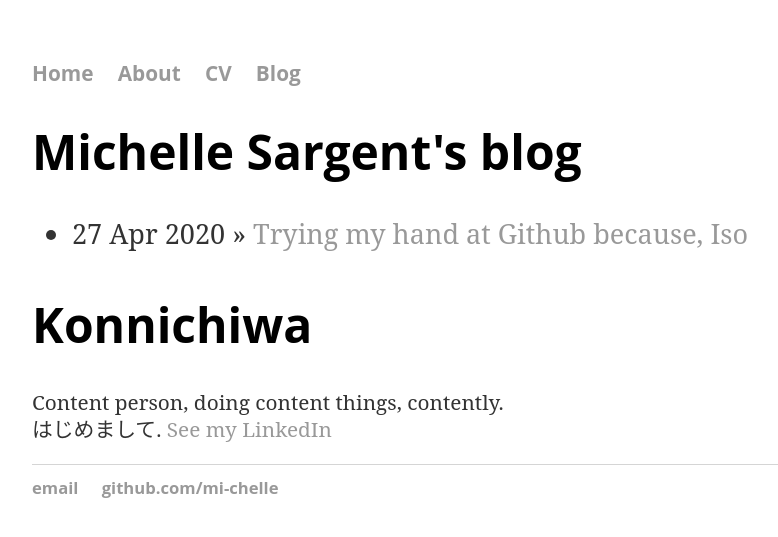
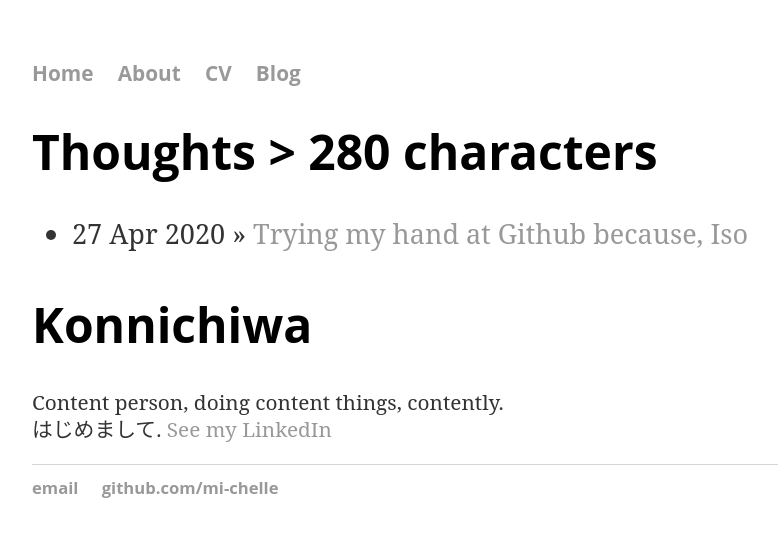
Before and after one commit to mi-chelle/akauntabiritii, a Jekyll site: the page built from blog/index.html, in a window 1280 px wide. Shown: the top 537 px of the page, without its empty margins (160-938 px from the left). Built offline with Jekyll 4.4.1, drawn with Linux system fonts in a browser that asks for light colours.

Commit message:
Update index.html

```diff
--- a/blog/index.html
+++ b/blog/index.html
@@ -1,6 +1,6 @@
 ---
 layout: default
-title: Michelle Sargent's blog
+title: Thoughts > 280 characters
 ---
 <h1>{{ page.title }}</h1>
 <ul class="posts">
```
